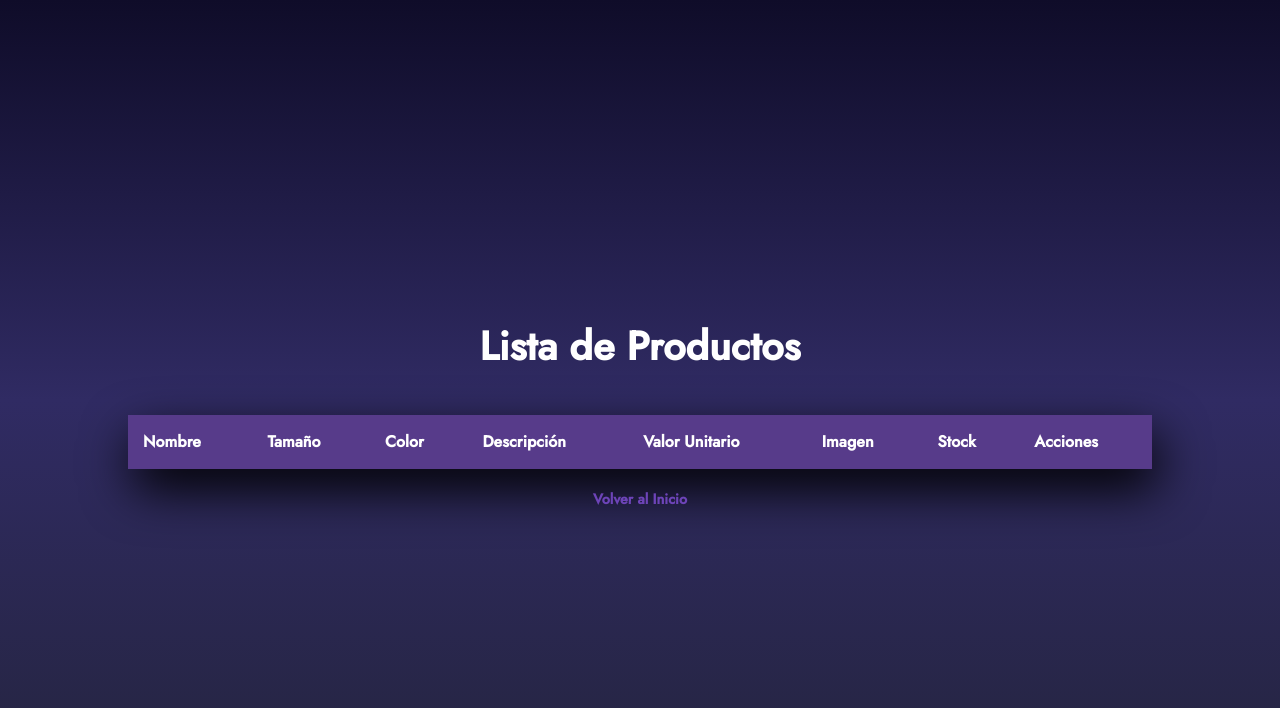
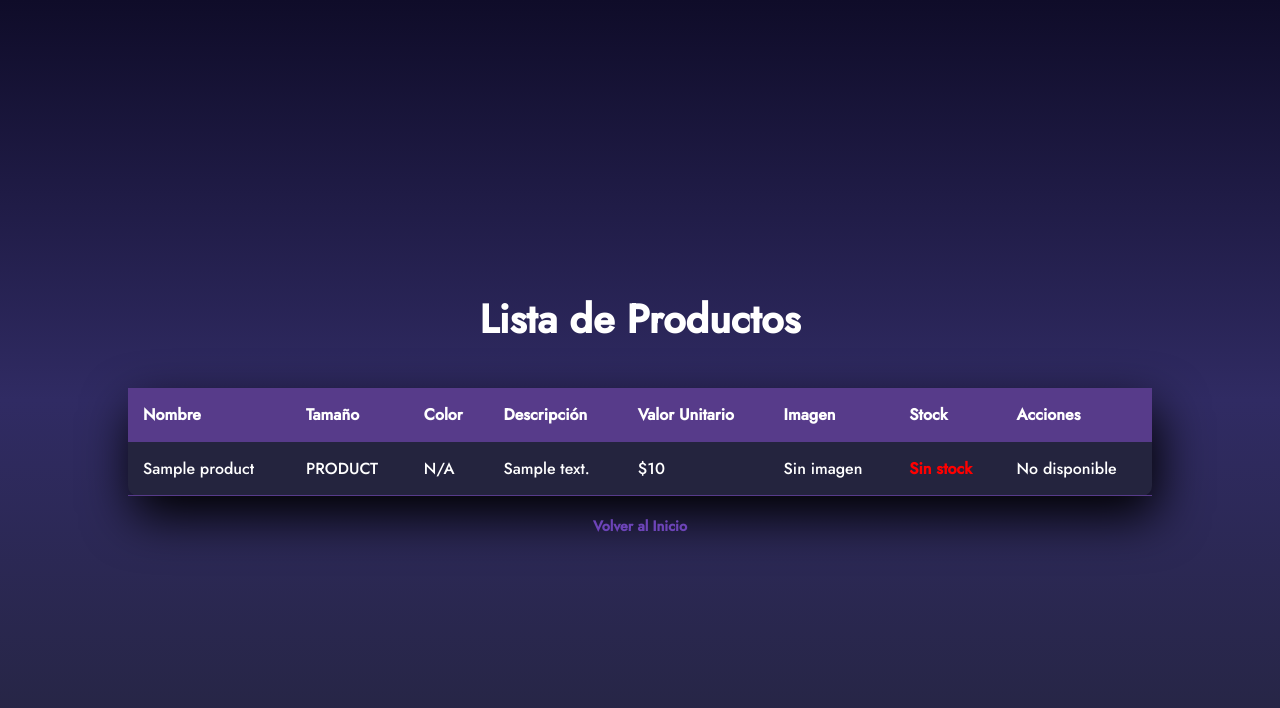
Before and after one commit to ElColombianit0/huevos-max-campos, a Flask app: template templates/list_products.html in a window 1280 px wide. Shown: the top 708 px of the page. Run offline with Flask 3, Linux system fonts and the light colour scheme; the template is opened without the code that fills it: most values are stand-ins (such as "Sample title", 1, 10 or a date in 2020); lists and menus that the app fills with data are empty.

Commit message:
Permitir mostrar todos los productos en la lista, incluyendo aquellos con formato no estándar

```diff
--- a/app.py
+++ b/app.py
@@ -245,6 +245,7 @@ def register_product():
                 "valor_unitario": valor_unitario,
                 "imagen": imagen_data
             })
+            logger.info(f"Producto registrado: {nombre_producto}, ID: {product_id}")
             return redirect(url_for('list_products'))
         except (KeyError, ValueError):
             return render_template('register_product.html', error="Datos inválidos. Asegúrate de completar todos los campos correctamente.")
@@ -255,6 +256,7 @@ def list_products():
     if not session.get('logged_in'):
         return redirect(url_for('login'))
     products = list(products_collection.find())
+    logger.info(f"Productos cargados: {products}")
     stock_doc = stock_collection.find_one({"type": "huevos"})
     if not stock_doc:
         stock_doc = {
--- a/templates/list_products.html
+++ b/templates/list_products.html
@@ -112,14 +112,13 @@
         <tbody>
             {% for product in products %}
                 {% set parts = product.nombre_producto.split() %}
-                {% if parts|length >= 3 %}
-                    {% set size = parts[1].upper() %}
-                    {% set color = parts[2].lower() %}
+                {% set size = parts[1].upper() if parts|length >= 2 else 'N/A' %}
+                {% set color = parts[2].lower() if parts|length >= 3 else 'N/A' %}
                 {% set stock = stock[color][size] if color in stock and size in stock[color] else 0 %}
                 <tr>
                     <td>{{ product.nombre_producto }}</td>
-                        <td>{{ parts[1] }}</td>
-                        <td>{{ color | capitalize }}</td>
+                    <td>{{ size if size != 'N/A' else 'N/A' }}</td>
+                    <td>{{ color | capitalize if color != 'N/A' else 'N/A' }}</td>
                     <td>{{ product.descripcion }}</td>
                     <td>${{ product.valor_unitario }}</td>
                     <td>
@@ -141,14 +140,13 @@
                             <a href="{{ url_for('edit_product', product_id=product.product_id) }}">Editar</a> |
                             <a href="{{ url_for('delete_product', product_id=product.product_id) }}" onclick="return confirm('¿Estás seguro de eliminar este producto?')">Eliminar</a> |
                         {% endif %}
-                            {% if stock > 0 and numero_documento != '1234567890' %}
+                        {% if stock > 0 and numero_documento != '1234567890' and color != 'N/A' and size != 'N/A' %}
                             <a href="{{ url_for('buy', tipo=color, tamano=size) }}" class="buy-button">Comprar</a>
                         {% elif numero_documento != '1234567890' %}
                             No disponible
                         {% endif %}
                     </td>
                 </tr>
-                {% endif %}
             {% endfor %}
         </tbody>
     </table>
```
Lines whose indentation alone changed are shown as unchanged.
